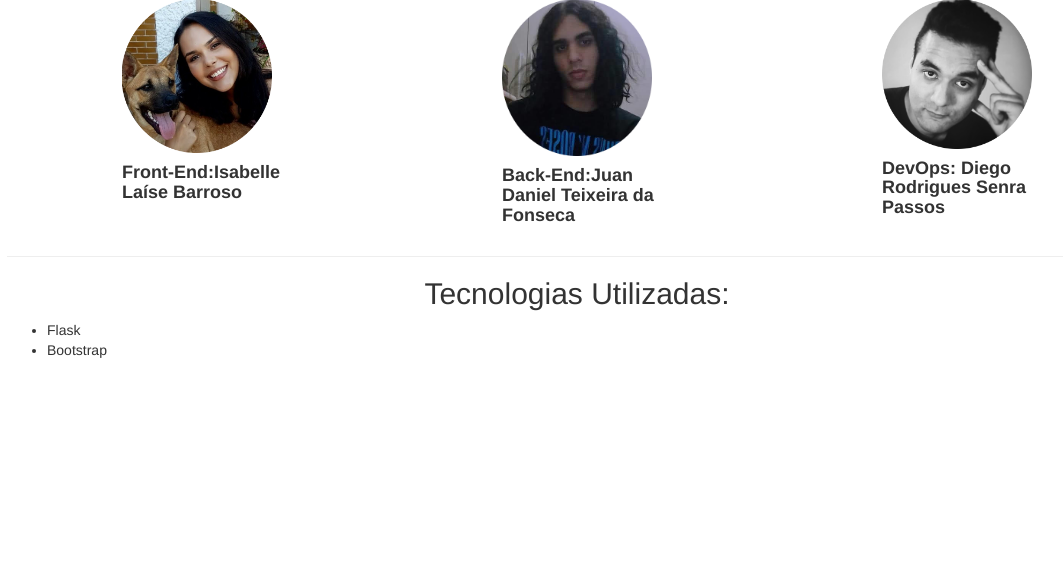
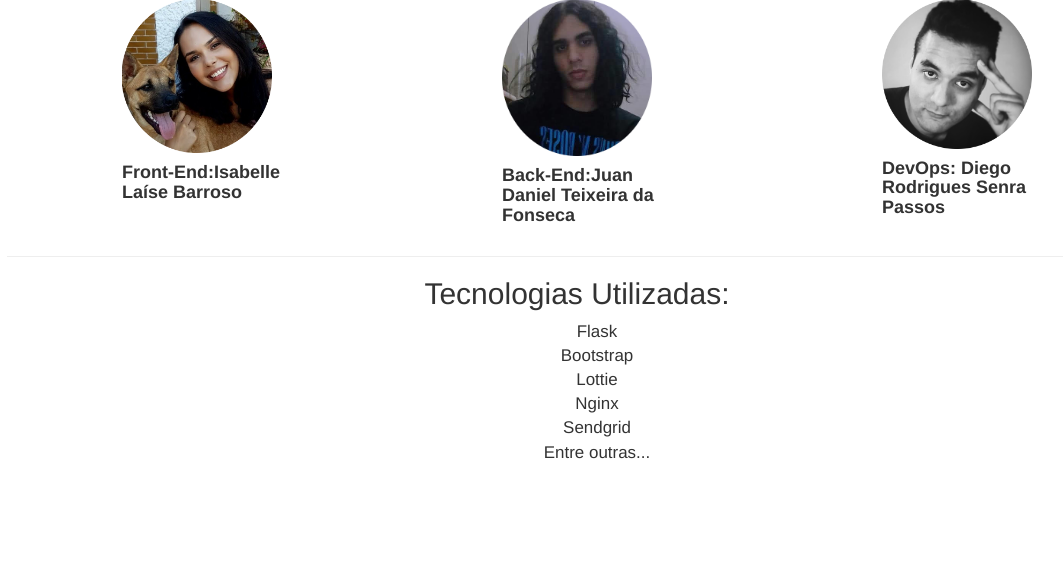
Before and after one commit to diegorsp/LPAcademy, a Flask app: page /sobre in a window 1280 px wide. Shown: the part 257-832 px from the top of the page, without its empty margins (63-1126 px from the left). Before the commit the page ends 615 px from the top, so only its background shows below. Run offline with Flask 2, Linux system fonts and the light colour scheme; some libraries are stand-ins or nearby versions.

Commit message:
Atualizaçao nos templates

```diff
--- a/templates/sobre.html
+++ b/templates/sobre.html
@@ -74,10 +74,22 @@ Home - LPAcademy
 <hr>
 
 <h2 style="text-align: center;">Tecnologias Utilizadas:</h2>
-<ul>
-    <li>Flask</li>
-    <li>Bootstrap</li>
-</ul>
+<div style="font-size: 1.21em; text-align: center;">
+
+    <ul style="list-style-type:none;">
+        <li>Flask</li>
+        <li>Bootstrap</li>
+        <li>Lottie</li>
+        <li>Nginx</li>
+        <li>Sendgrid</li>
+        <li>Entre outras...</li>
+    </ul>
 
 </div>
+</div>
+<br>
+<br>
+<br>
+<br>
+<br>
 {% endblock %}
```
Also changed, not shown: templates/placar.html (+11 -3 lines), database.db.
